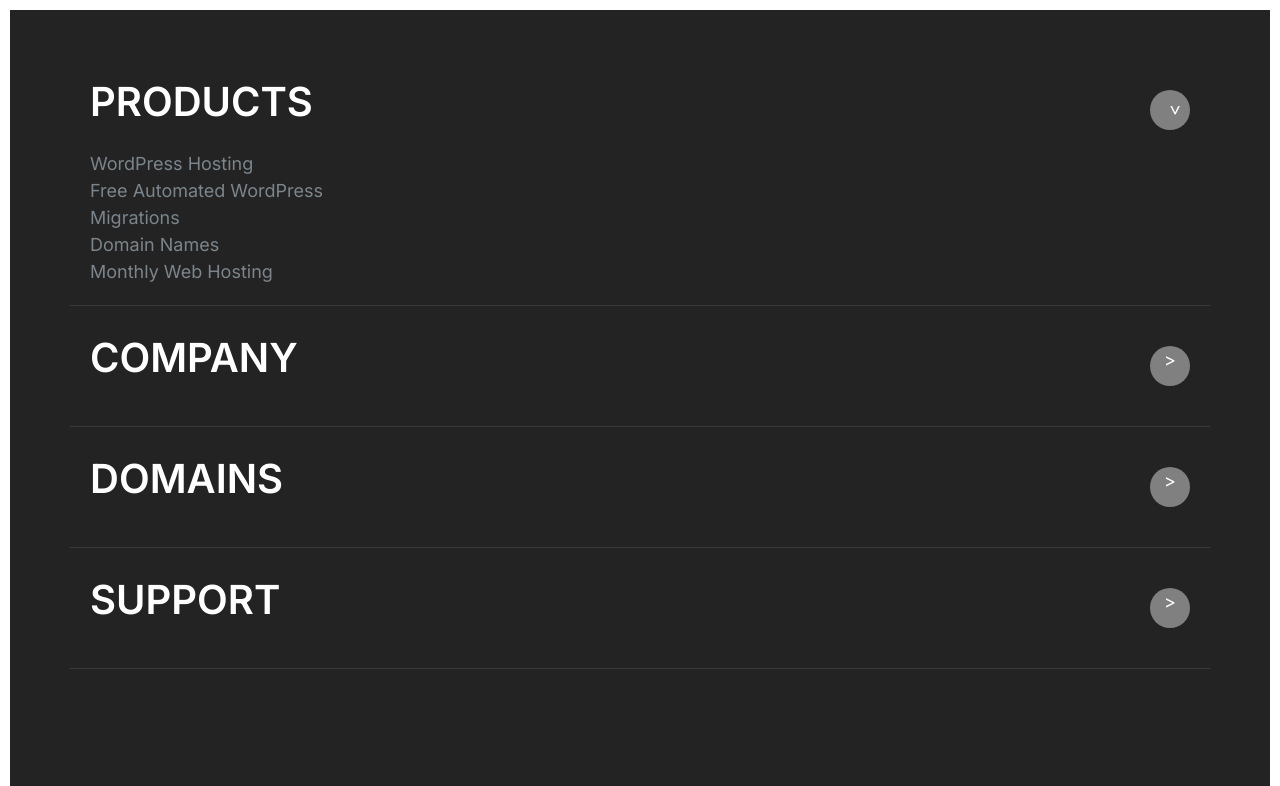
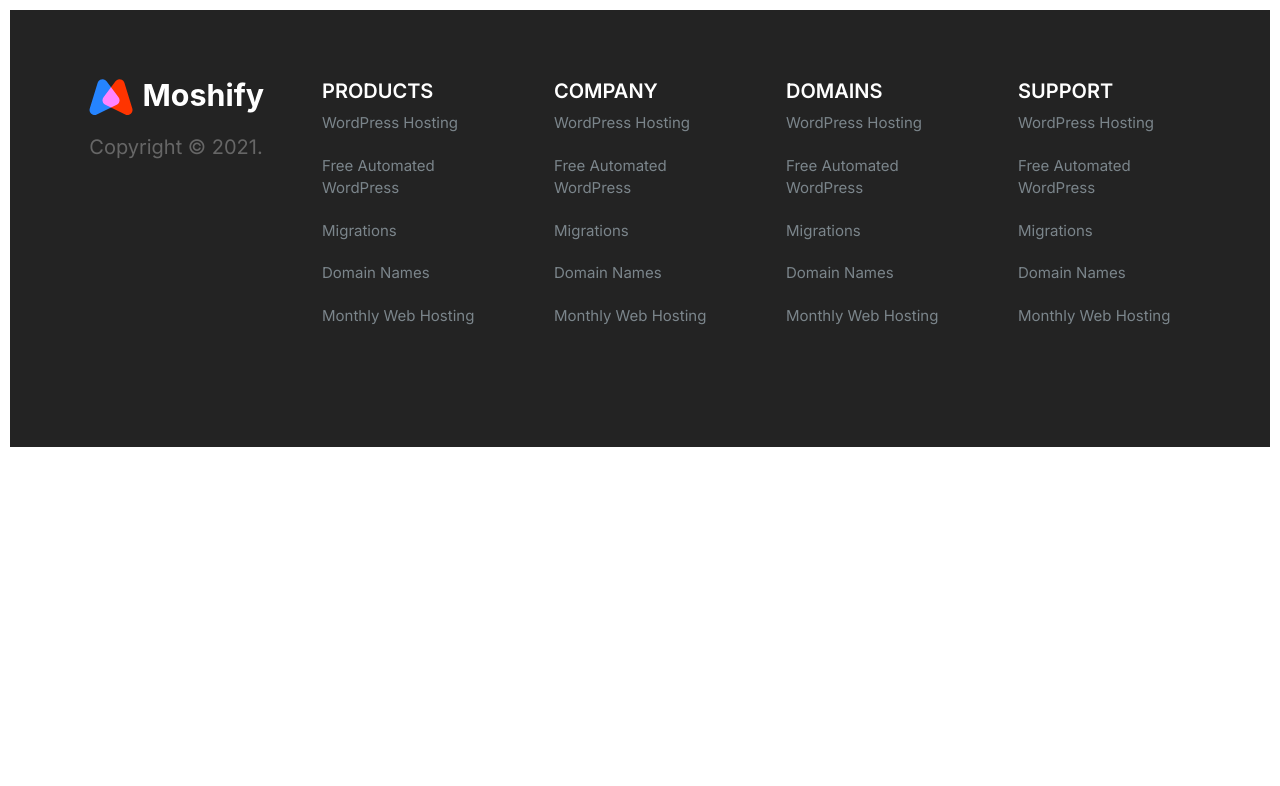
Before and after one commit to Heong005/tomatofy, a plain HTML site: page index.html in a window 1280 px wide. Shown: the top 786 px of the page. Drawn offline with Linux system fonts and the light colour scheme.

Commit message:
Updated the footer component

```diff
--- a/css/collapsible.css
+++ b/css/collapsible.css
@@ -9,7 +9,10 @@
 }
 
 .collapsible__toggler {
-  text-align: center;
+  display: flex;
+  justify-content: center;
+  align-items: center;
+  padding-left: 5px;
   color: #fff;
   background: gray;
   border-radius: 50px;
--- a/css/footer.css
+++ b/css/footer.css
@@ -6,6 +6,7 @@
   padding: 2rem;
   border-bottom: 1px solid #393939;
   margin-bottom: 2rem;
+  width: 100%;
 }
 
 .footer__heading {
@@ -18,8 +19,46 @@
   text-align: center;
 }
 
+.footer__brand > img {
+  max-width: 250px;
+}
+
 .footer__copyright {
   font-size: 2rem;
   color: #fff;
   opacity: 0.3;
 }
+
+@media screen and (min-width: 768px) {
+  .footer .grid {
+    grid-template-columns: repeat(5, 1fr);
+    column-gap: 2rem;
+  }
+
+  .footer__brand {
+    order: -1;
+    margin-top: 0;
+  }
+
+  .footer .collapsible__toggler {
+    display: none;
+  }
+
+  .footer .collapsible__content {
+    font-size: 1.5rem;
+    max-height: 100vh;
+    opacity: 1;
+  }
+
+  .items > li {
+    margin-bottom: 2rem;
+  }
+
+  .footer__heading {
+    font-size: 2rem;
+  }
+
+  .footer__section {
+    border: 0;
+  }
+}
--- a/index.html
+++ b/index.html
@@ -26,7 +26,7 @@
             <p class="collapsible__toggler">></p>
           </header>
           <div class="collapsible__content">
-            <ul>
+            <ul class="items">
               <li>WordPress Hosting</li>
               <li>Free Automated WordPress</li>
               <li>Migrations</li>
@@ -42,7 +42,7 @@
             <p class="collapsible__toggler">></p>
           </header>
           <div class="collapsible__content">
-            <ul>
+            <ul class="items">
               <li>WordPress Hosting</li>
               <li>Free Automated WordPress</li>
               <li>Migrations</li>
@@ -58,7 +58,7 @@
             <p class="collapsible__toggler">></p>
           </header>
           <div class="collapsible__content">
-            <ul>
+            <ul class="items">
               <li>WordPress Hosting</li>
               <li>Free Automated WordPress</li>
               <li>Migrations</li>
@@ -74,7 +74,7 @@
             <p class="collapsible__toggler">></p>
           </header>
           <div class="collapsible__content">
-            <ul>
+            <ul class="items">
               <li>WordPress Hosting</li>
               <li>Free Automated WordPress</li>
               <li>Migrations</li>
```
